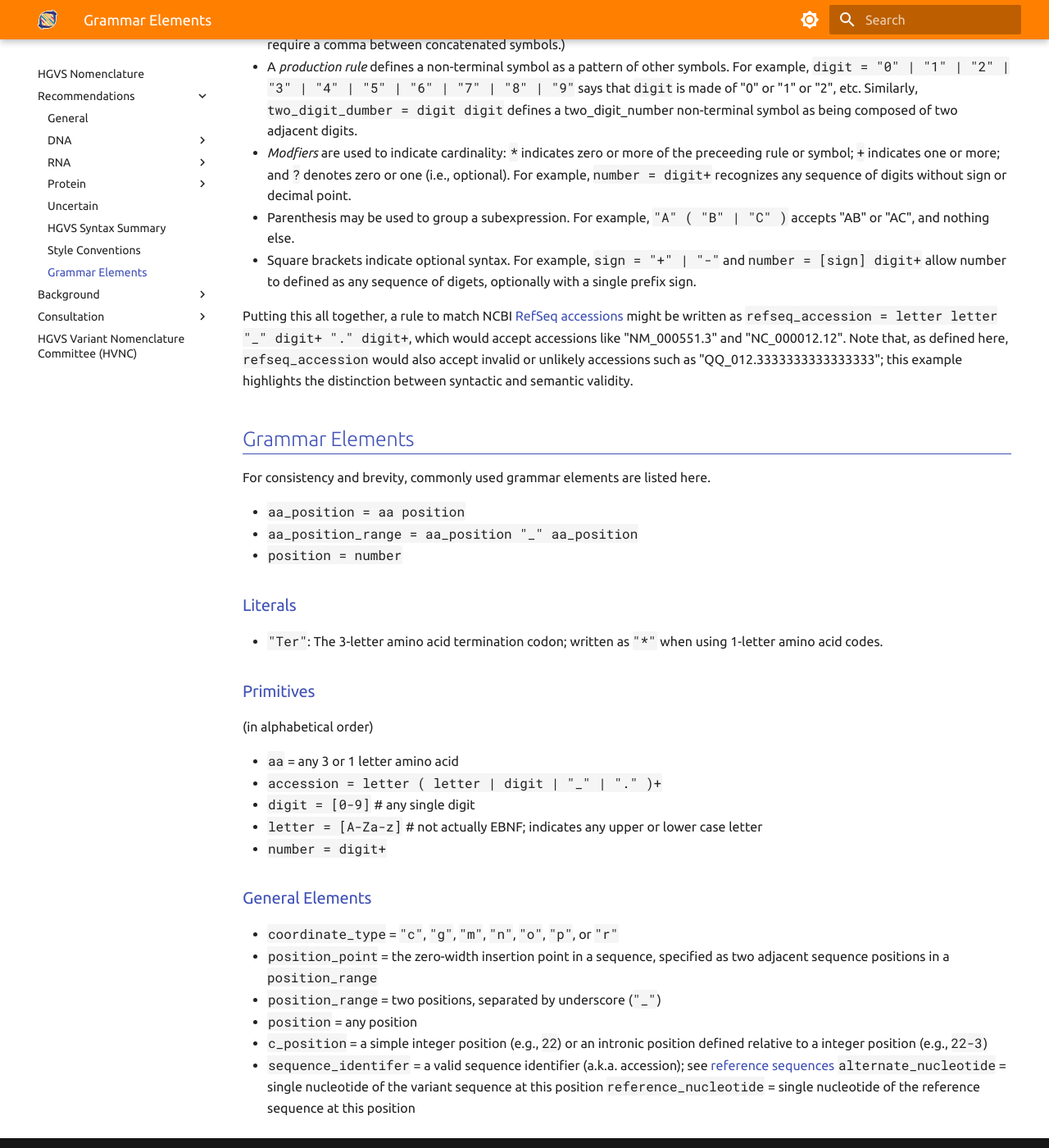
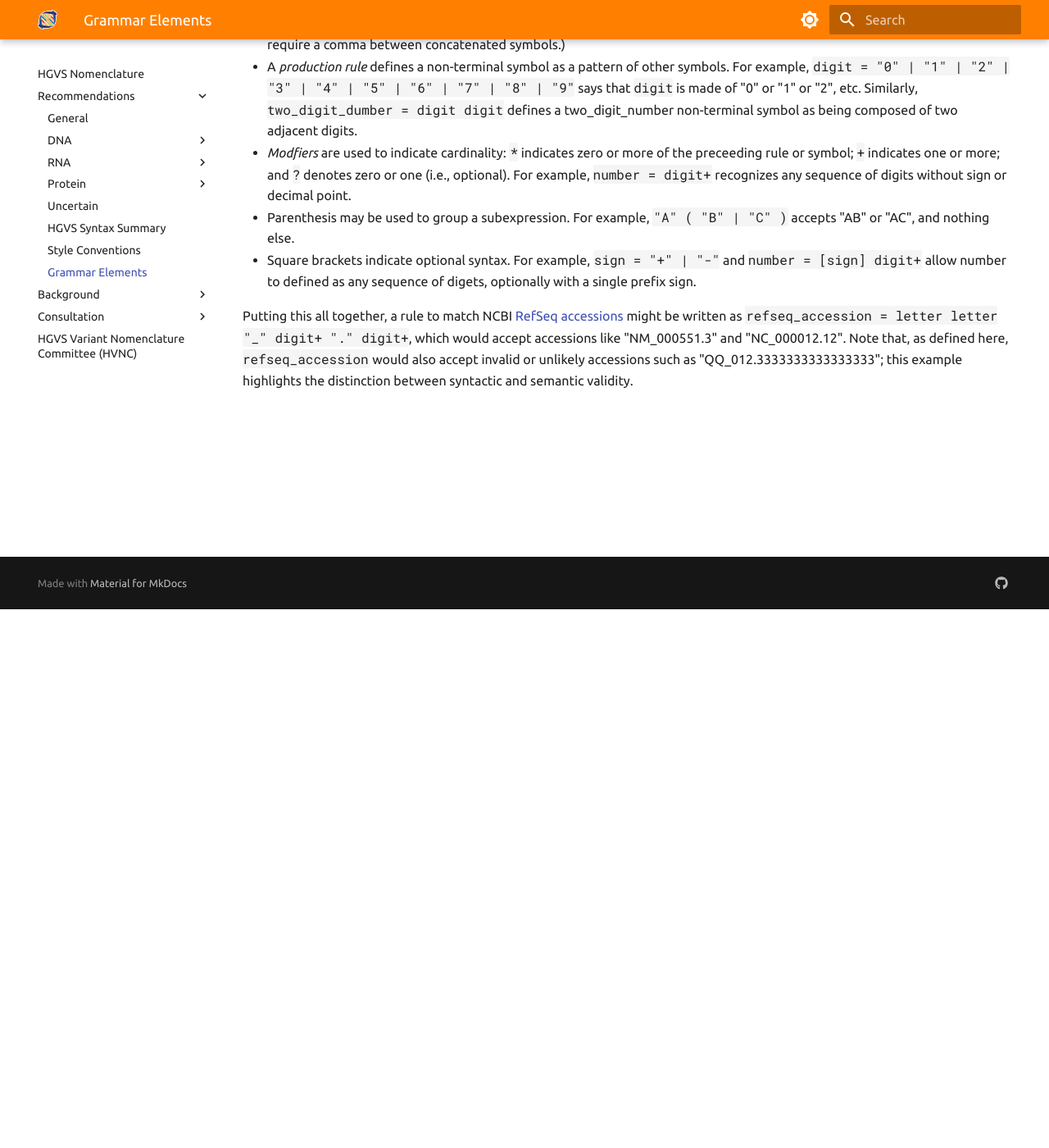
Before and after one commit to HGVSnomenclature/hgvs-nomenclature, an MkDocs documentation site: the page built from docs/recommendations/grammar.md, in a window 1280 px wide and 1400 px high, scrolled down 657 px. Shown: the whole window at 82% size. Built offline with MkDocs 1.6.1 and Material for MkDocs 9.7.7, drawn with Linux system fonts in a browser that asks for light colours.

Commit message:
removed scraps from grammar page

```diff
--- a/docs/recommendations/grammar.md
+++ b/docs/recommendations/grammar.md
@@ -17,34 +17,3 @@ We recognize that most users of HGVS will not want to concern themselves with th
 - Square brackets indicate optional syntax. For example, `sign = "+" | "-"` and `number = [sign] digit+` allow number to defined as any sequence of digets, optionally with a single prefix sign.
 
 Putting this all together, a rule to match NCBI [RefSeq accessions](https://support.nlm.nih.gov/knowledgebase/article/KA-03437/) might be written as `refseq_accession = letter letter "_" digit+ "." digit+`, which would accept accessions like "NM_000551.3" and "NC_000012.12". Note that, as defined here, `refseq_accession` would also accept invalid or unlikely accessions such as "QQ_012.3333333333333333"; this example highlights the distinction between syntactic and semantic validity.
-
-## Grammar Elements
-
-For consistency and brevity, commonly used grammar elements are listed here.
-
-- `aa_position = aa position`
-- `aa_position_range = aa_position "_" aa_position`
-- `position = number`
-
-### Literals
-
-- `"Ter"`: The 3-letter amino acid termination codon; written as `"*"` when using 1-letter amino acid codes.
-
-### Primitives
-
-(in alphabetical order)
-
-- `aa` = any 3 or 1 letter amino acid
-- `accession = letter ( letter | digit | "_" | "." )+`
-- `digit = [0-9]` # any single digit
-- `letter = [A-Za-z]` # not actually EBNF; indicates any upper or lower case letter
-- `number = digit+`
-
-### General Elements
-
-- `coordinate_type` = `"c"`, `"g"`, `"m"`, `"n"`, `"o"`, `"p"`, or `"r"`
-- `position_point` = the zero-width insertion point in a sequence, specified as two adjacent sequence positions in a `position_range`
-- `position_range` = two positions, separated by underscore (`"_"`)
-- `position` = any position
-- `c_position` = a simple integer position (e.g., `22`) or an intronic position defined relative to a integer position (e.g., `22-3`)
-- `sequence_identifer` = a valid sequence identifier (a.k.a. accession); see [reference sequences](../background/refseq.md) `alternate_nucleotide` = single nucleotide of the variant sequence at this position `reference_nucleotide` = single nucleotide of the reference sequence at this position
```
